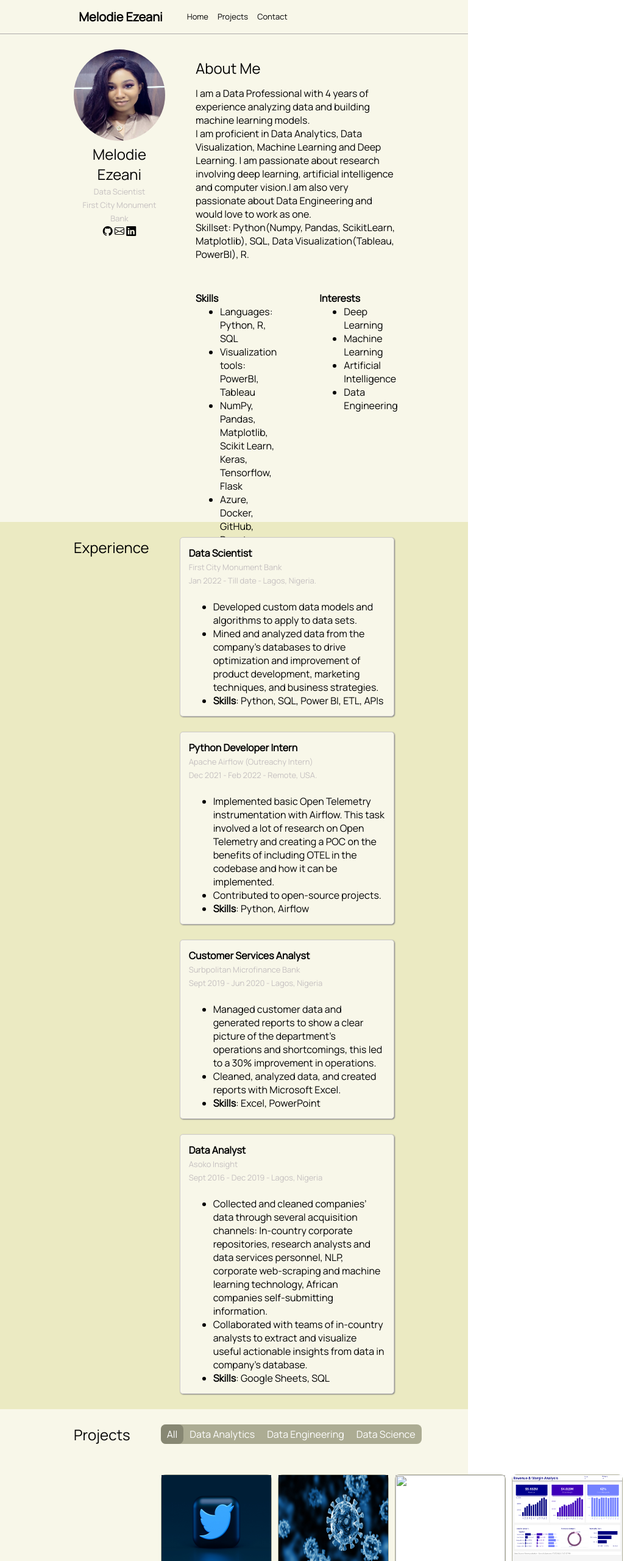
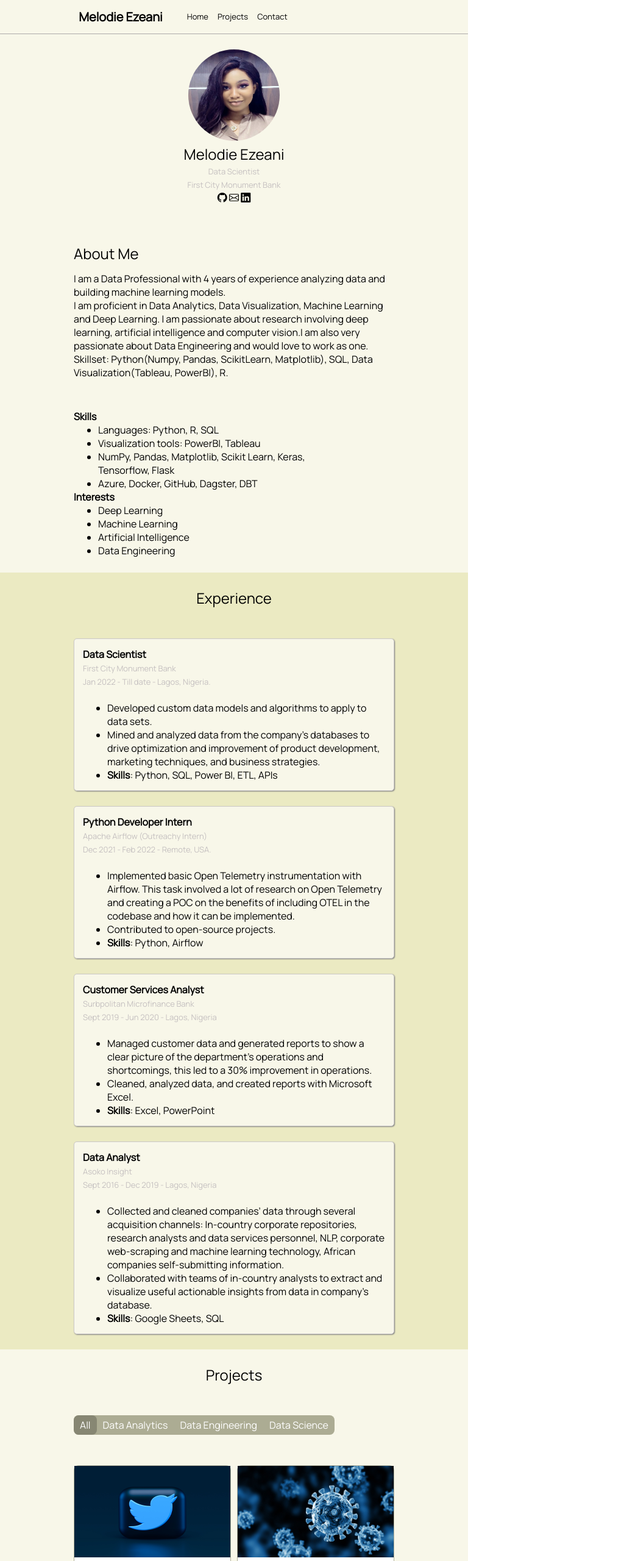
Before and after one commit to Melodie97/Portfolio-Website, a plain HTML site: page index.html in a window 768 px wide. Shown: the top 2560 px of the page at 61% size, 1047 px wide, since content can reach past the window. Drawn offline with nearby package versions, Linux system fonts and the light colour scheme.

Commit message:
Made the page responsive

```diff
--- a/style.css
+++ b/style.css
@@ -185,7 +185,8 @@ a:hover {
 
 .grid-container > div {
   background: white;
-  height: 430px;
+  /* height: 430px; */
+  height: auto;
   border-radius: 8px;
   border: 1px solid rgba(138, 137, 106, 0.678);
 }
@@ -201,6 +202,10 @@ a:hover {
 
 .grid-container a:hover {
   color: blue;
+}
+
+.grid-container img {
+  width: 100%;
 }
 
 /* Footer */
@@ -235,3 +240,38 @@ a:hover {
 .footer-icons a:hover {
   color: blue;
 }
+
+/* For smaller device screens */
+@media only screen and (max-width: 768px) {
+  .inner-wrapper {
+    display: block;
+  }
+
+  .bottom {
+    display: block;
+  }
+
+  #first-outer-wrapper {
+    height: auto;
+  }
+
+  .grid-container {
+    grid-template-columns: repeat(2, 1fr);
+  }
+
+  .grid-container div {
+    height: auto;
+  }
+}
+
+@media only screen and (min-width: 768px) {
+  #first-outer-wrapper {
+    height: auto;
+  }
+}
+
+@media only screen and (min-width: 992px){
+  #first-outer-wrapper {
+    height: 100vh;
+  }
+}
```
